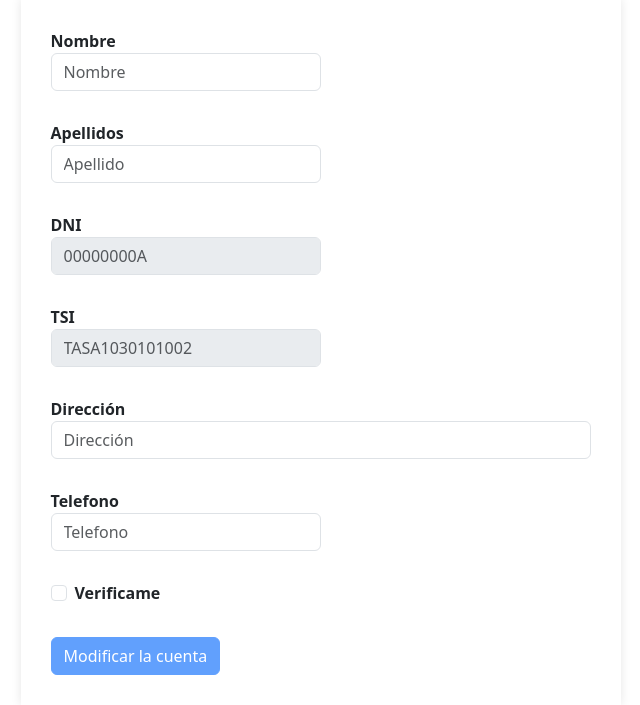
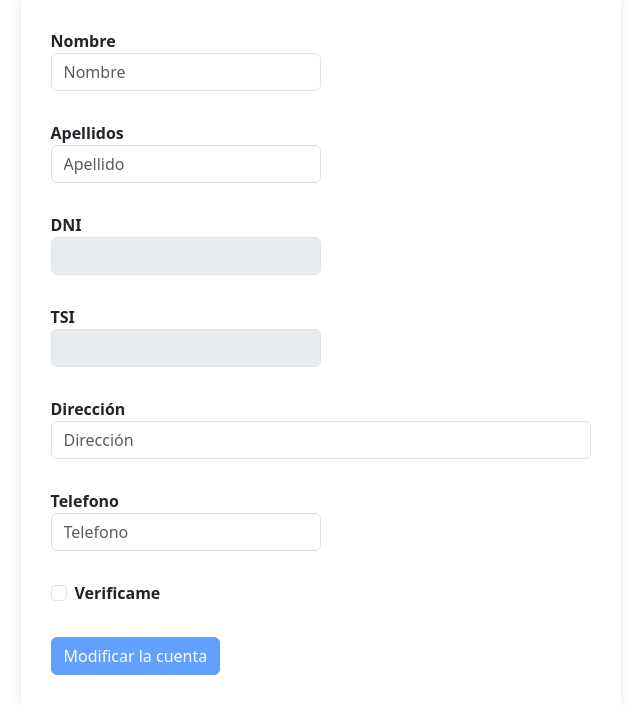
Before and after one commit to MarkoPareja/ClinicaMontalbanPDF, a PHP site: page /cuenta.php in a window 1280 px wide. Shown: the part 210-915 px from the top of the page, without its empty margins (316-956 px from the left). Run offline with PHP 8.4, Linux system fonts and the light colour scheme; the visitor is signed in with stand-in values (Sample User, id 1); data that the repository does not hold is empty; some libraries are stand-ins or nearby versions; some web fonts are replaced.

Commit message:
Fix Errors

```diff
--- a/cuenta.php
+++ b/cuenta.php
@@ -68,11 +68,11 @@ if (!isset($_SESSION['usuario'])) {
             </div>
             <div class="form-group col-md-6 campo">
                 <label for="dni">DNI</label>
-                <input type="text" class="form-control" name="dni" id="dni" placeholder="00000000A" value="<?php echo isset($dni) ? $dni : ''; ?>" disabled>
+                <input type="text" class="form-control" name="dni" id="dni" placeholder="<?php echo isset($dni) ? $dni : ''; ?>" disabled>
             </div>
             <div class="form-group col-md-6 campo">
                 <label for="tsi">TSI</label>
-                <input type="text" class="form-control" name="tsi" id="tsi" placeholder="TASA1030101002" value="<?php echo isset($tsi) ? $tsi : ''; ?>" disabled>
+                <input type="text" class="form-control" name="tsi" id="tsi" placeholder="<?php echo isset($tsi) ? $tsi : ''; ?>" disabled>
             </div>
             <div class="form-group campo">
                 <label for="inputAddress">Dirección</label>
--- a/php/database.php
+++ b/php/database.php
@@ -26,7 +26,7 @@ class Database {
     }
 
     public function infoConsulta($idCita) {
-        $statement = $this->connection->prepare("SELECT Medicamentos.nombre, dosis, DATEDIFF(fecha_fin, fecha_inicio) AS duracion, fecha_inicio, fecha_fin, obs FROM consulta JOIN Medicamentos ON Medicamentos.id=consulta.id_medicamento WHERE id_cita = ".$idCita);
+        $statement = $this->connection->prepare("SELECT Medicamentos.nombre, dosis, DATEDIFF(fecha_fin, fecha_inicio) AS duracion, fecha_inicio, fecha_fin, obs, Medicamentos.dosis_estandar FROM consulta JOIN Medicamentos ON Medicamentos.id=consulta.id_medicamento WHERE id_cita = ".$idCita);
         $statement->execute();
         return $statement->fetchAll(PDO::FETCH_ASSOC);
     }
--- a/pruebaPdf.php
+++ b/pruebaPdf.php
@@ -467,7 +467,7 @@ $y=100;
 
 foreach ($database->infoConsulta($_POST['cita']) as $consul) {
     $pdf->SetXY($x, $y);
-    $txt = $consul['nombre'];
+    $txt = $consul['nombre']." ".$consul['dosis_estandar'];
     $txt = utf8_decode($txt);
     $pdf->WriteHTML($txt);
 
```
